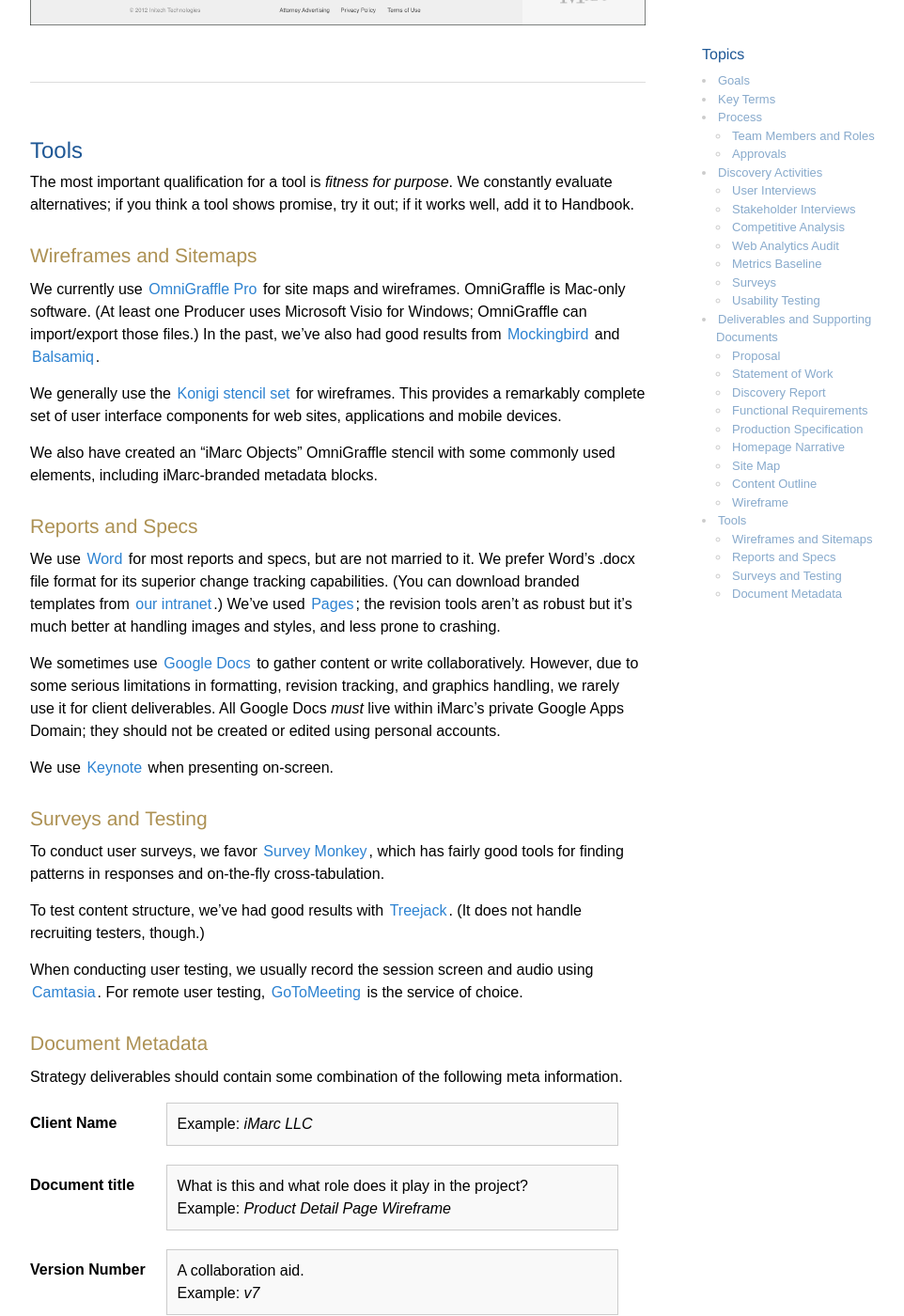
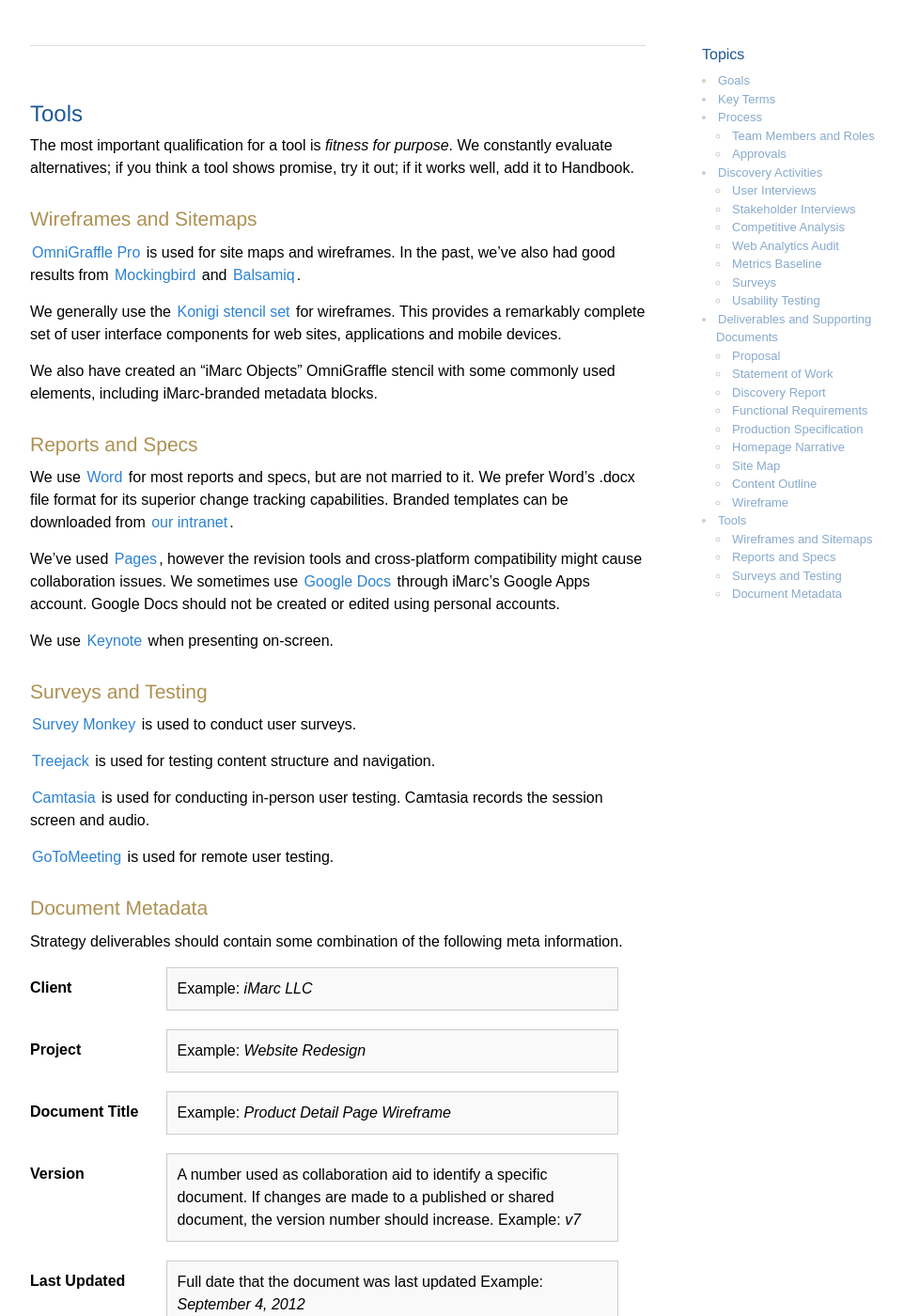
Before and after one commit to imarc/handbook, a Jekyll site: the page built from strategy.markdown, in a window 1280 px wide and 1400 px high, scrolled down 14386 px. Shown: the whole window at 94% size, without its empty margins (138-1100 px from the left). Built offline with Jekyll 4.4.1, drawn with Linux system fonts in a browser that asks for light colours; nearby versions of some CDN libraries; some of the changed text lies outside the part shown.

Commit message:
Simplified content on strategy

```diff
--- a/strategy.markdown
+++ b/strategy.markdown
@@ -16,11 +16,9 @@
 
 ## Goals
 
-The goal of all strategy activity is to produce a blueprint for the application or site that iMarc has contracted to deliver.
+The goal of all strategy activity is to produce a clear and concise blueprint for an application or website. **Strategy work should clearly define the project for the client and production team while focusing on a positive end-user experience.**
 
-**Strategy work should clearly define the project for the client and production team while focusing on a positive end-user experience.**
-
-Strategy sanity checks recommendations from the proposal with client needs.  Strategy deliverables override recommendations from the proposal where necessary and agreed upon by the client.
+Strategy work will sanity check recommendations from the proposal against actual client needs. Strategy deliverables override recommendations from the proposal where necessary and agreed upon by the client.
 
 When proposals specify time or cost budget for production, strategy deliverables must define a project that can be easily produced within those limitations.
 
@@ -470,7 +468,7 @@
 
 ### Wireframes and Sitemaps
 
-We currently use [OmniGraffle Pro](http://www.omnigroup.com/products/omnigraffle) for site maps and wireframes. OmniGraffle is Mac-only software. (At least one Producer uses Microsoft Visio for Windows; OmniGraffle can import/export those files.) In the past, we've also had good results from [Mockingbird](https://gomockingbird.com) and [Balsamiq](http://www.balsamiq.com).
+[OmniGraffle Pro](http://www.omnigroup.com/products/omnigraffle) is used for site maps and wireframes. In the past, we've also had good results from [Mockingbird](https://gomockingbird.com) and [Balsamiq](http://www.balsamiq.com).
 
 We generally use the [Konigi stencil set](http://konigi.com/tools/omnigraffle-wireframe-stencils) for wireframes. This provides a remarkably complete set of user interface components for web sites, applications and mobile devices.
 
@@ -479,20 +477,22 @@
 
 ### Reports and Specs
 
-We use [Word](http://www.microsoft.com/mac/word) for most reports and specs, but are not married to it. We prefer Word's .docx file format for its superior change tracking capabilities. (You can download branded templates from [our intranet](http://internal.imarc.net/).) We've used [Pages](http://www.apple.com/iwork/pages/); the revision tools aren't as robust but it's much better at handling images and styles, and less prone to crashing.
+We use [Word](http://www.microsoft.com/mac/word) for most reports and specs, but are not married to it. We prefer Word's .docx file format for its superior change tracking capabilities. Branded templates can be downloaded from [our intranet](http://internal.imarc.net/).
 
-We sometimes use [Google Docs](http://docs.google.com) to gather content or write collaboratively. However, due to some serious limitations in formatting, revision tracking, and graphics handling, we rarely use it for client deliverables. All Google Docs *must* live within iMarc's private Google Apps Domain; they should not be created or edited using personal accounts.
+We've used [Pages](http://www.apple.com/iwork/pages/), however the revision tools and cross-platform compatibility might cause collaboration issues. We sometimes use [Google Docs](http://docs.google.com) through iMarc's Google Apps account. Google Docs should not be created or edited using personal accounts.
 
 We use [Keynote](http://www.apple.com/iwork/keynote/) when presenting on-screen.
 
 
 ### Surveys and Testing
 
-To conduct user surveys, we favor [Survey Monkey](http://surveymonkey.com), which has fairly good tools for finding patterns in responses and on-the-fly cross-tabulation.
+[Survey Monkey](http://surveymonkey.com) is used to conduct user surveys.
 
-To test content structure, we've had good results with [Treejack](http://www.optimalworkshop.com/treejack.htm). (It does not handle recruiting testers, though.)
+[Treejack](http://www.optimalworkshop.com/treejack.htm) is used for testing content structure and navigation.
 
-When conducting user testing, we usually record the session screen and audio using [Camtasia](http://www.techsmith.com/camtasia.html). For remote user testing, [GoToMeeting](http://www.gotomeeting.com/fec/) is the service of choice.
+[Camtasia](http://www.techsmith.com/camtasia.html) is used for conducting in-person user testing. Camtasia records the session screen and audio.
+
+[GoToMeeting](http://www.gotomeeting.com/fec/) is used for remote user testing.
 
 
 
@@ -500,19 +500,21 @@
 
 Strategy deliverables should contain some combination of the following meta information.
 
-Client Name
+Client
 : Example: *iMarc LLC*
 
-Document title
-:	What is this and what role does it play in the project?
-Example: *Product Detail Page Wireframe*
+Project
+: Example: *Website Redesign*
 
-Version Number
-:	A collaboration aid.
+Document Title
+: Example: *Product Detail Page Wireframe*
+
+Version
+:	A number used as collaboration aid to identify a specific document. If changes are made to a published or shared document, the version number should increase.
 Example: *v7*
 
-Updated Date
-:	When was this document last updated?
+Last Updated
+:	Full date that the document was last updated
 Example: *September 4, 2012*
 
 Author
```
